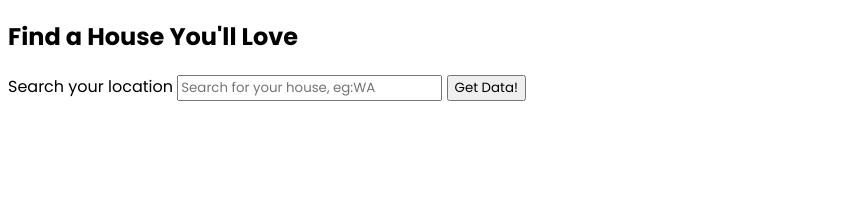
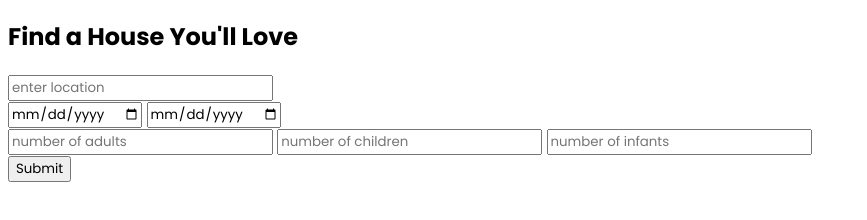
Before and after one commit to ryanguyen206/BNB-B, a website: page index.html in a window 1280 px wide. Shown: the part 72-292 px from the top of the page, without its empty margins (0-867 px from the left). Drawn offline with Linux system fonts and the light colour scheme.

Commit message:
updated index.html for v1 form

```diff
--- a/index.html
+++ b/index.html
@@ -14,15 +14,64 @@
     <h1>Rent a House</h1>
     <h2>Find a House You'll Love</h2>
 
-    <label for="location"> Search your location</label>
-    <input id="userLocation" type="text" placeholder="Search for your house, eg:WA">
 
-    <button id="getData">Get Data!</button>
+    <section class="container">
+        <form class="form" id="searchForm">
+            <div id="locationDiv" class="searchTerm">
+                <i class="fas fa-search" id="locationSearch">
+                    <input
+                        type="text"
+                        id="location"
+                        class="searchTermInput"
+                        required
+                        placeholder="enter location"
+                    />
+                </i>
+            </div>
+            <div id="checkin_checkout" class="searchTerm">
+                <input
+                    type="date"
+                    id="check-in"
+                    class="searchTermInput"
+                    required
+                />
+                <input
+                    type="date"
+                    id="check-out"
+                    class="searchTermInput"
+                    required
+                />
+            </div>
+            <div id="guests" class="searchTerm">
+                <input type="number"
+                    id="numberOfAdults"
+                    class="searchTermInput"
+                    required
+                    placeholder="number of adults"
+                />
+                <input type="number"
+                    id="numberOfChildren"
+                    class="searchTermInput"
+                    required
+                    placeholder="number of children"
+                />
+                <input type="number"
+                    id="numberOfInfants"
+                    class="searchTermInput"
+                    required
+                    placeholder="number of infants"
+                />
+            </div>
+            <div id="submitButton" class="searchTerm">
+                <input type="submit"/>
+            </div>
+        </form>
+    </section>
 
     <div id="showHouses">
         <!-- this div is purposely empty because we are waiting for user input -->
     </div>
 
-    <script   src="index.js"></script>
+    <script src="index.js"></script>
 </body>
 </html>
```
